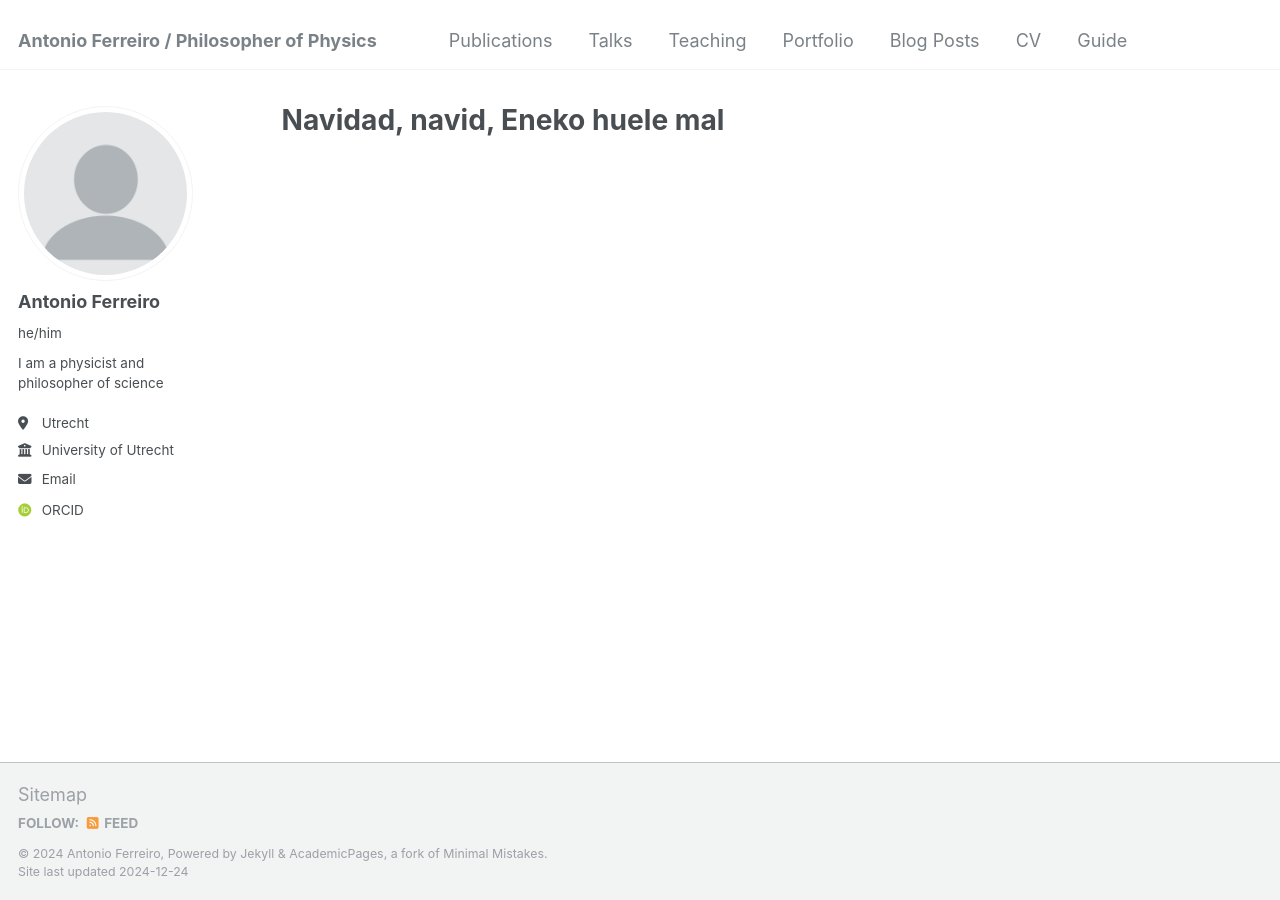
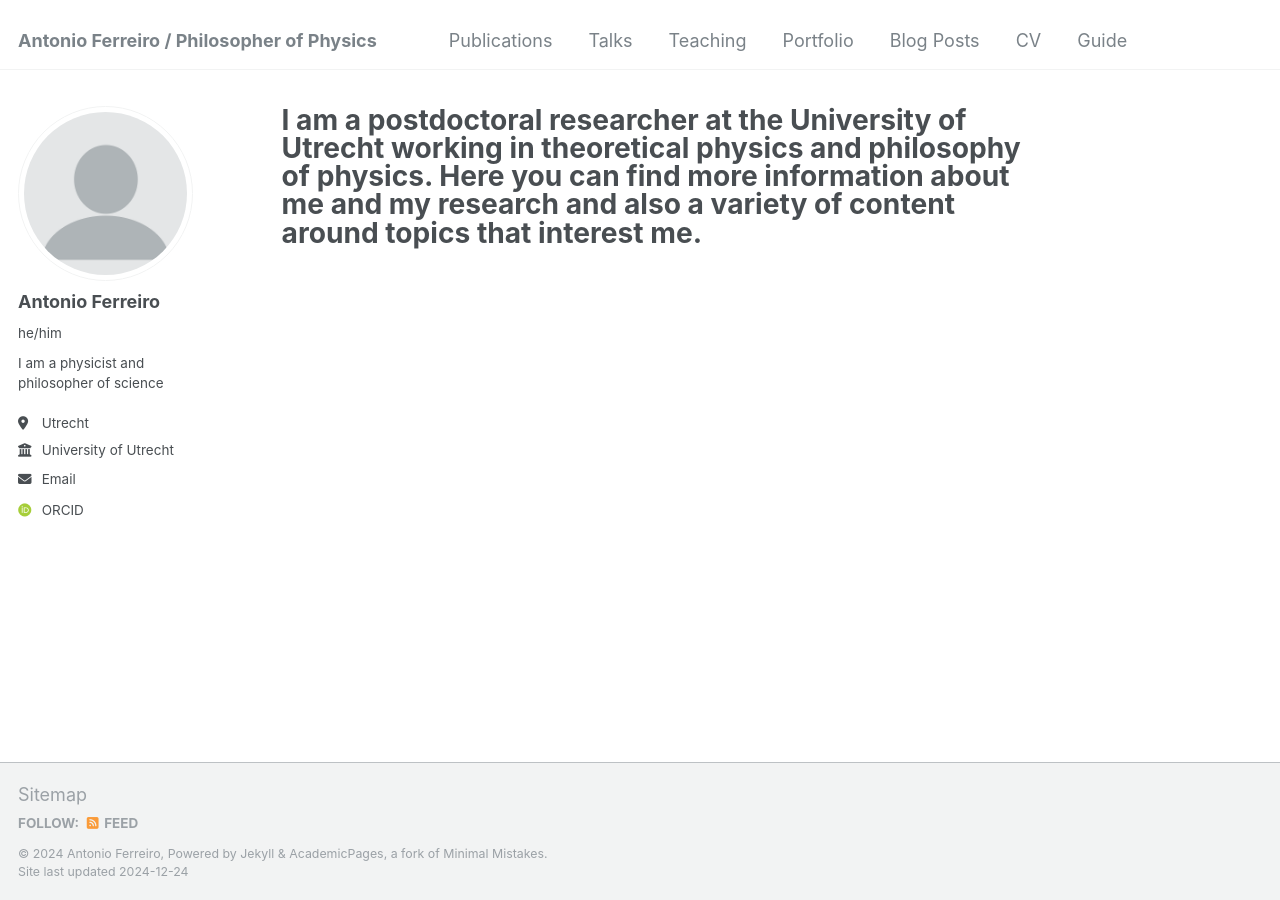
Before and after one commit to Anfedea/anfedea.github.io, a Jekyll site: the page built from _pages/about.md, in a window 1280 px wide. Built offline with Jekyll 4.4.1, drawn with Linux system fonts in a browser that asks for light colours; some web fonts are replaced.

Commit message:
Update about.md

```diff
--- a/_pages/about.md
+++ b/_pages/about.md
@@ -1,6 +1,6 @@
 ---
 permalink: /
-title: "Navidad, navid, Eneko huele mal"
+title: "I am a postdoctoral researcher at the University of Utrecht working in theoretical physics and philosophy of physics. Here you can find more information about me and my research and also a variety of content around topics that interest me."
 author_profile: true
 redirect_from:
   - /about/
```
